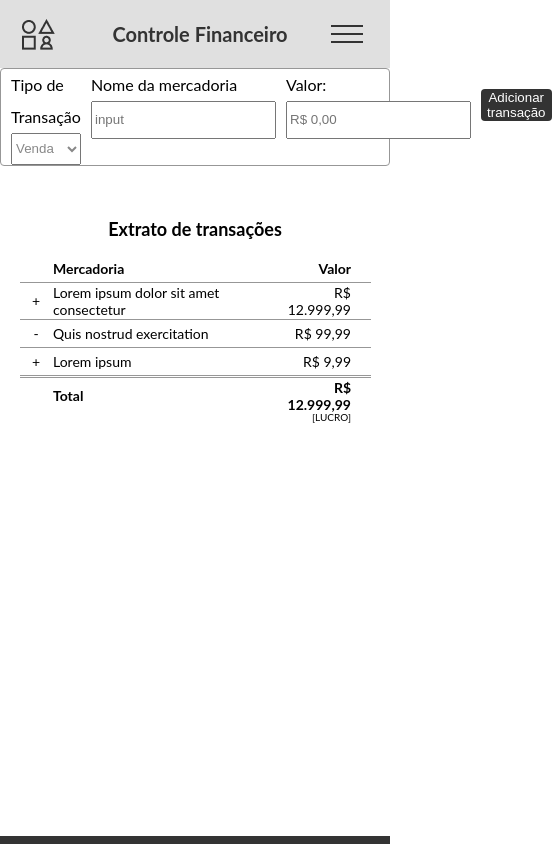
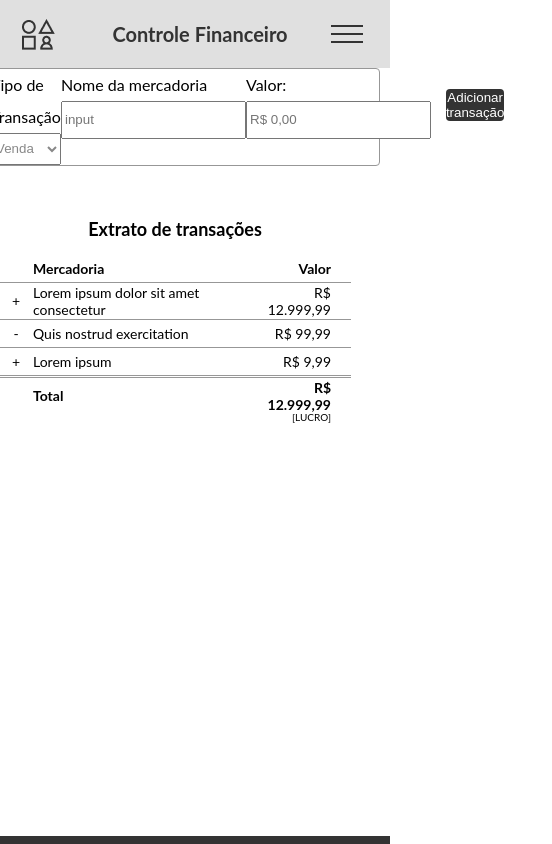
Before and after one commit to BrunaPadula/controle-financeiro, a plain HTML site: page index.html in a window 390 px wide. Shown: the whole page, 552 px wide, since content can reach past the window. Drawn offline with Linux system fonts and the light colour scheme; a web font is replaced by a local one.

Commit message:
alterações no hero

```diff
--- a/css/style.css
+++ b/css/style.css
@@ -95,7 +95,7 @@ body {
 }
 
 .container1 {
-    width: 40%;
+    width: 400px;
     box-sizing: border-box;
     margin-top: 26px;
     border-radius: 4px;
@@ -106,7 +106,6 @@ body {
 .cadastro {
     display: flex;
     flex-direction: column;
-
 }
 
 .selector-type, .result, #campo-mercadoria {
@@ -129,17 +128,19 @@ body {
     border-radius: 4px;
     line-height: 22px;
     margin-top: 0;
+    width: 370px;
 }
 
-button {
+.button-1 {
     background-color: #333333;
     color: #ffffff;
     height: 32px;
-    width: 100%;
     border: 0;
     border-radius: 4px;
-
-
+    padding: 0;
+    width: 370px;
+    margin-left: 14.9px;
+    margin-bottom: 21px;
 }
 
 .container-2 {
@@ -272,51 +273,24 @@ footer {
 
     .elementosfinanceiro {
         flex-direction: column;
+        align-items: center;
+        margin-right: 20px;
     }
 
     .container1 {
         width: 100%;
     }
 
+    .tabletransaction {
+        display: flex;
+    }
+
     .block {
         width: 25%;
     }
 
-    .block-2 {
-        width: 50%;
-    }
-
-    .block-3 {
-        width: 25%;
-    }
-
-    .button-1 {
-        width: 200px;
-    }
-
-    .tabletransaction {
-        display: flex;
-
-    }
-
-    .form div {
-        margin: 0 5px;
-    }
-
-    .extract {
-        width: 100%;
-    }
-
-    .container-2 {
-        width: 95%;
-    }
-}
 
 @media screen and (max-width: 479px) {
-
-    body {
-        overflow: hidden;
-    }
 
     .title-elements {
         display: none;
--- a/index.html
+++ b/index.html
@@ -51,24 +51,24 @@
                                     <div class="cadastro">
                                         <form class="form" action="">
                                             <div class="tabletransaction">
-                                                    <div class="block">
+                                                <div class="blocktransação">
                                                     <label class="tipo">Tipo de Transação</label>
                                                         <select name="Compra" class="selector-type">
                                                             <option value="a">Compra</option>
                                                             <option value="b" selected>Venda</option>
                                                         </select>
-                                                    </div>
-                                                    <div class="block">
+                                                </div>
+                                                <div class="blockmercadoria">
                                                         <label class="mercadoria">Nome da mercadoria</label>
-                                                        <input type="text" name="campo-mercadoria"  id="campo-mercadoria" placeholder="input">
-                                                    </div>
-                                                    <div class="block">
+                                                        <input type="text" class="campo-mercadoria"  id="campo-mercadoria" placeholder="input">
+                                                </div>
+                                                <div class="blockvalue">
                                                         <label class="value">Valor:</label>
                                                         <input type="text" class="result" name="valor" placeholder="R$ 0,00">
-                                                    </div>
-                                                    <div class="block">
+                                                </div>
+
                                                     <button class="button-1">Adicionar transação</button>
-                                                    </div>
+
                                             </div>
 
                                         </form>
```
